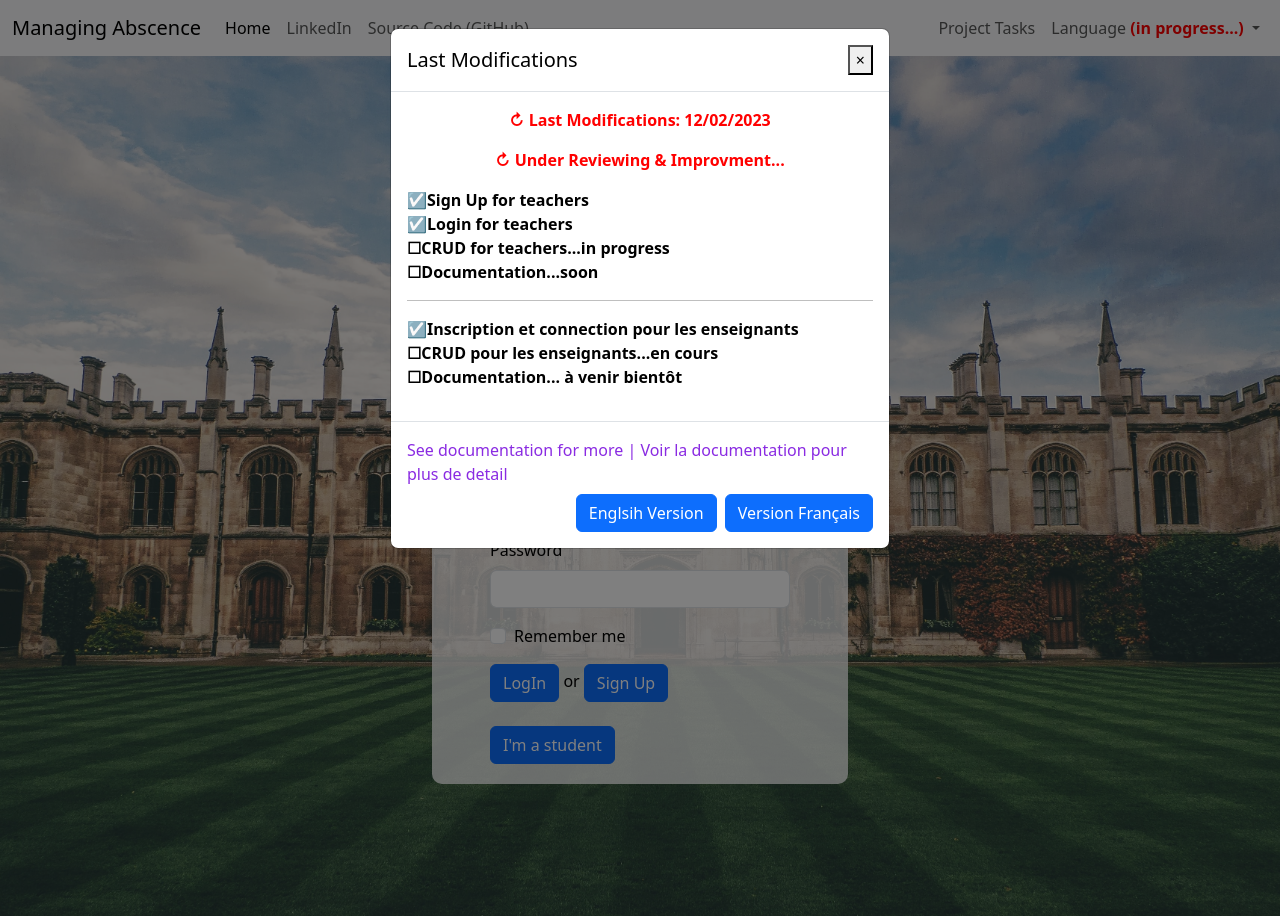
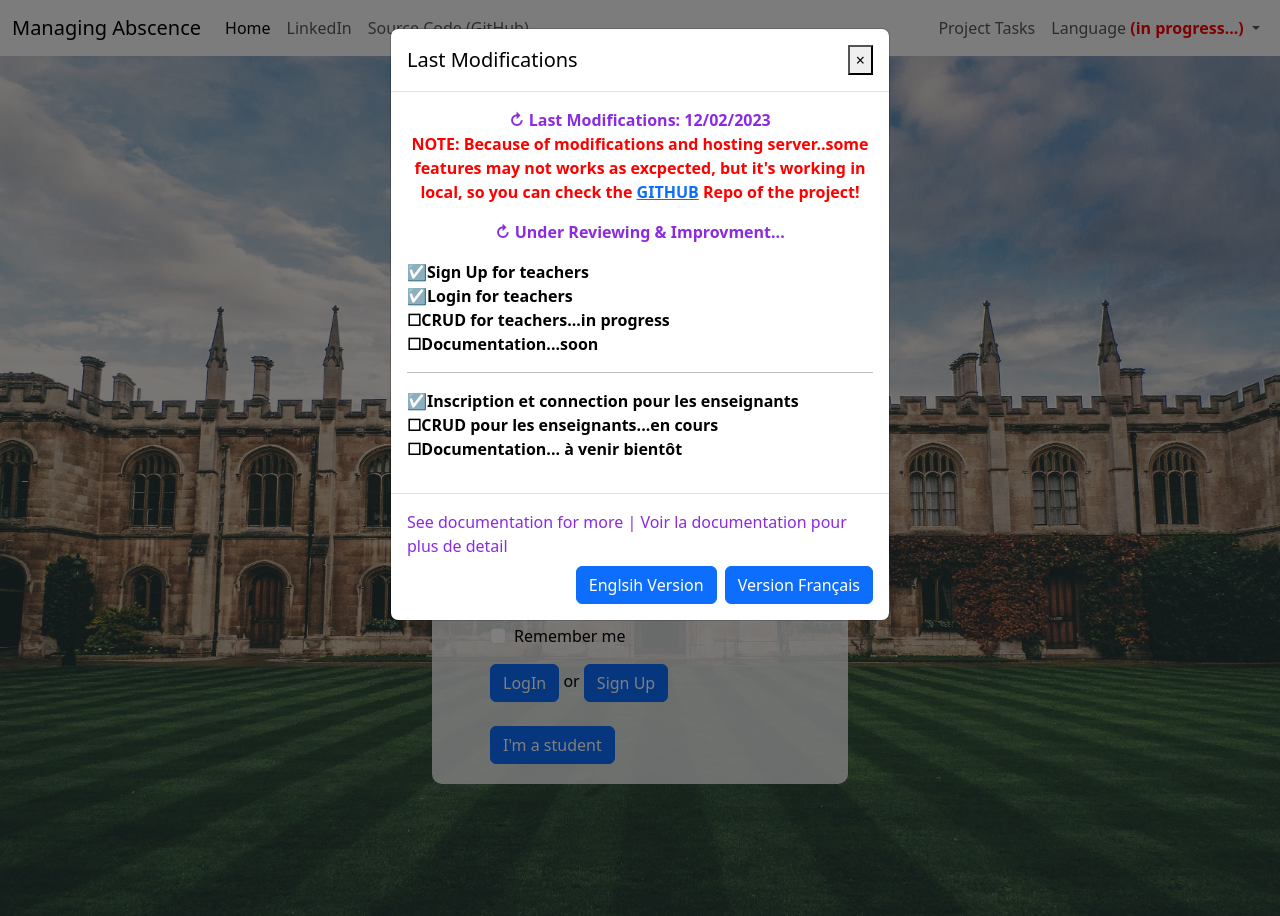
Before and after one commit to AbdessamadTzn/Flask-Project, a Flask app: page / in a window 1280 px wide. Run offline with Flask 3, Linux system fonts and the light colour scheme.

Commit message:
Update: Home page

```diff
--- a/app.py
+++ b/app.py
@@ -39,4 +39,4 @@ app.register_blueprint(authTeachers, url_prefix='/')
 
 
 if __name__ == '__main__':
-    app.run()
+    app.run(debug=True)
--- a/templates/home.html
+++ b/templates/home.html
@@ -125,12 +125,17 @@
               <div class="modal-body">
                 <!-- Add your content for last modifications here -->
                 <p style="text-align: center">
+                  <b style="color: blueviolet"
+                    >&#x21bb; Last Modifications: 12/02/2023
+                  </b>
+                  <br>
                   <b style="color: red"
-                    >&#x21bb; Last Modifications: 12/02/2023
+                    >NOTE: Because of modifications and hosting server..some features may not works as excpected, but it's working in local, so you can check the <a href="https://github.com/AbdessamadTzn/Flask-Project/"
+                    target="_blank">GITHUB</a> Repo of the project!
                   </b>
                 </p>
                 <p style="text-align: center">
-                  <b style="color: red"
+                  <b style="color: blueviolet"
                     >&#x21bb; Under Reviewing & Improvment...
                   </b>
                 </p>
```
Also changed, not shown: 1 other file.
